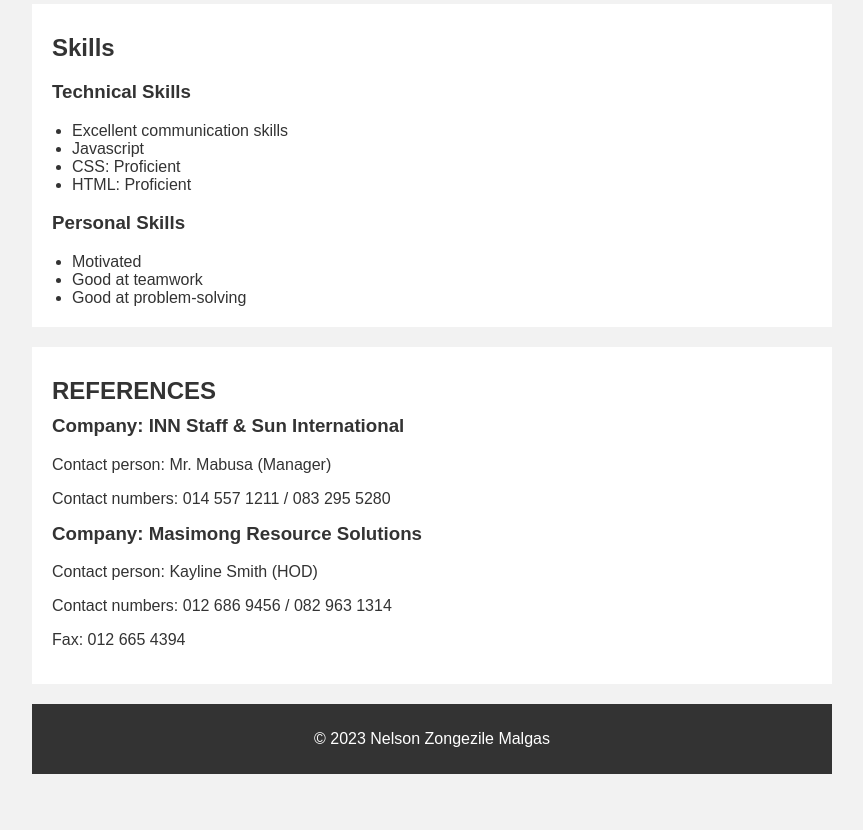
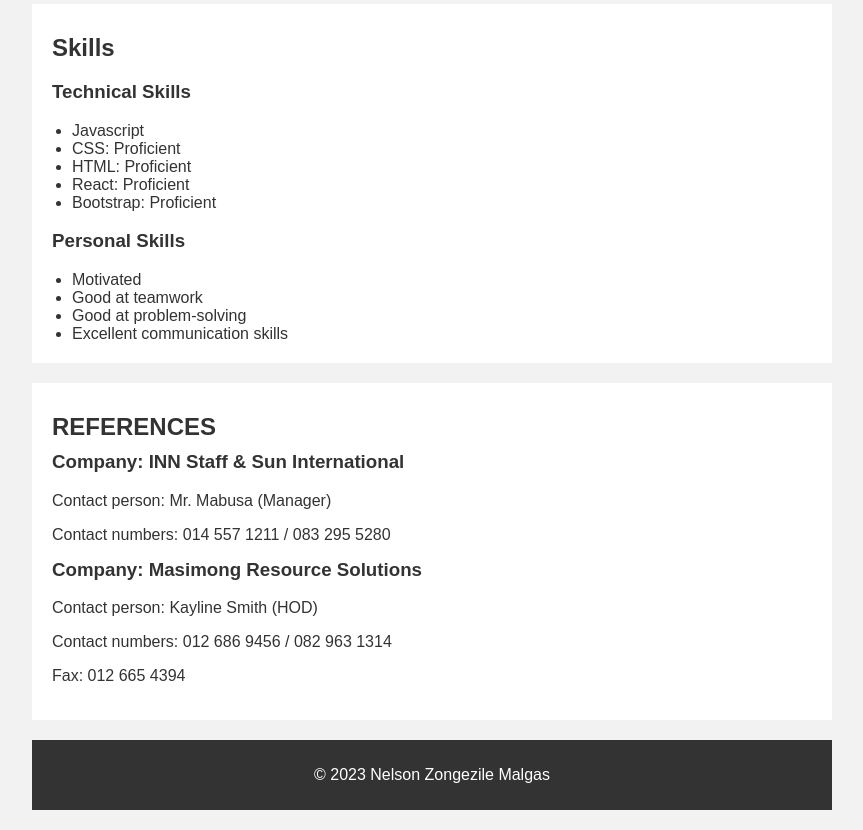
Before and after one commit to NelsonMALGAS/Digital-resume, a plain HTML site: page index.html in a window 1280 px wide. Shown: the part 1300-2130 px from the top of the page, without its empty margins (208-1071 px from the left). Before the commit the page ends 2094 px from the top, so only its background shows below. Drawn offline with Linux system fonts and the light colour scheme.

Commit message:
Update index.html

```diff
--- a/index.html
+++ b/index.html
@@ -74,16 +74,18 @@
       <h2>Skills</h2>
       <h3>Technical Skills</h3>
       <ul>
-        <li>Excellent communication skills</li>
         <li>Javascript</li>
         <li>CSS: Proficient</li>
         <li>HTML: Proficient</li>
+        <li>React: Proficient</li>
+        <li>Bootstrap: Proficient</li>
       </ul>
       <h3>Personal Skills</h3>
       <ul>
         <li>Motivated</li>
         <li>Good at teamwork</li>
         <li>Good at problem-solving</li>
+        <li>Excellent communication skills</li>
       </ul>
     </div>
 
```
